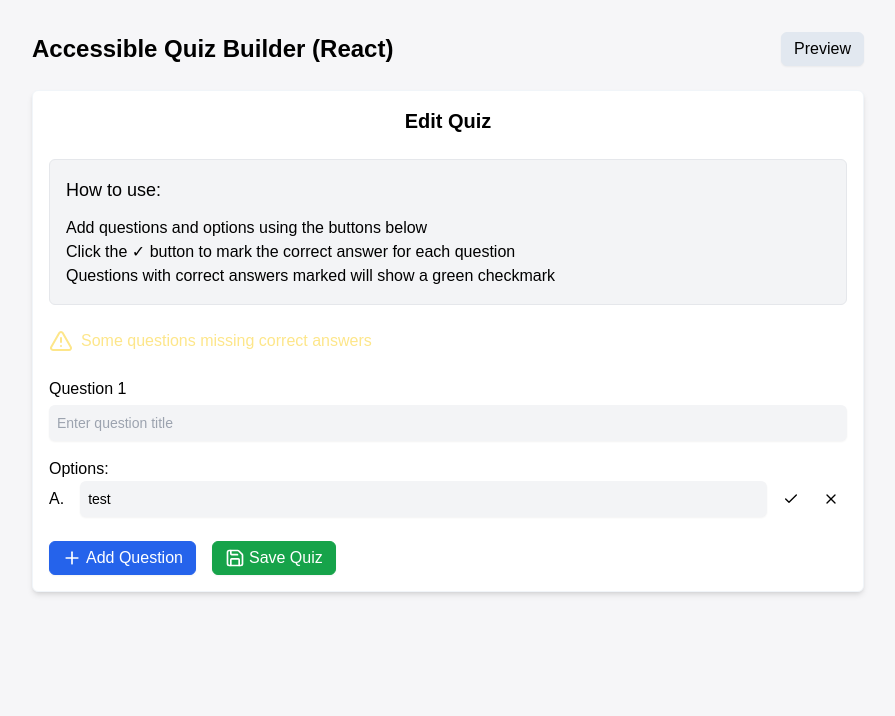
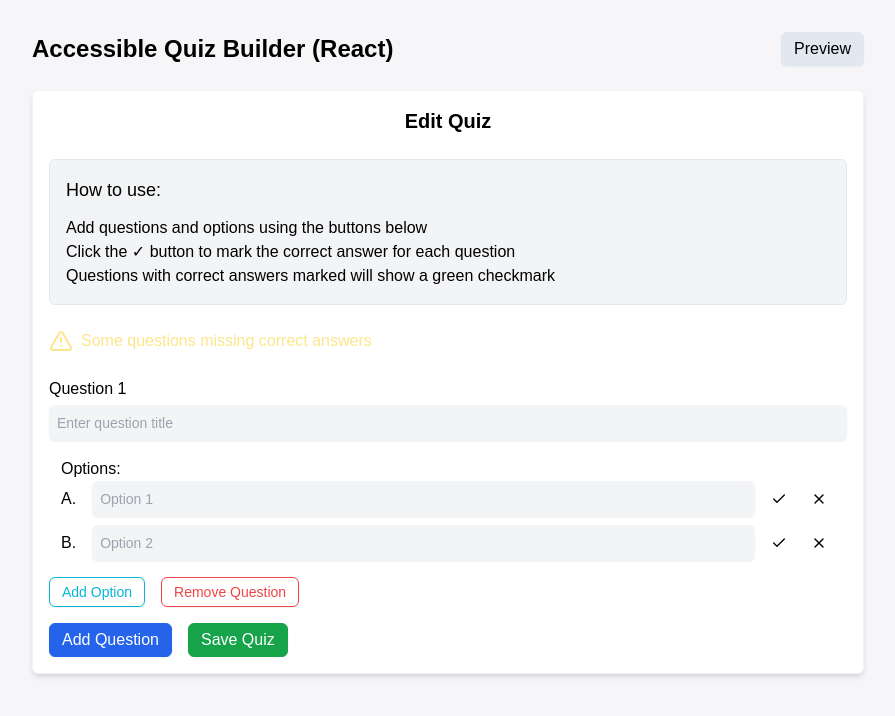
Before and after one commit to Kgaogel09/quiz-builder, a React (Vite) app: page / in a window 1280 px wide. Both pictures are taken after a click on the button "Add Question". Shown: the top 716 px of the page, without its empty margins (192-1087 px from the left). Built offline with nearby package versions, Linux system fonts and the light colour scheme.

Commit message:
feat(Editor): enhance question editing with dynamic options and remove functionality

```diff
--- a/src/components/editor/Editor.tsx
+++ b/src/components/editor/Editor.tsx
@@ -58,10 +58,11 @@ export default function Editor({
             onSaveQuiz();
           }}
         >
+          {questions.map((question, index) => (
             <div className="flex mb-3">
               <div className="grow">
                 <div className="mb-4">
-                <h5 className="font-medium mb-1">Question 1</h5>
+                  <h5 className="font-medium mb-1">Question {index + 1}</h5>
                   <input
                     type="text"
                     name="questionTitle"
@@ -71,17 +72,21 @@ export default function Editor({
                     className="text-sm shadow-sm border-gray-100 bg-gray-100 block w-full rounded-md p-2"
                   />
                 </div>
-              <div>
+                <div className="px-3">
                   <h5 className="font-medium">Options:</h5>
+                  {question.options.map((option, optionIndex) => (
                     <div className="flex items-center mb-2 gap-2">
-                  <span className="mr-2">{String.fromCharCode(65 + 0)}.</span>
+                      <span className="mr-2">
+                        {String.fromCharCode(65 + optionIndex)}.
+                      </span>
                       <input
                         type="text"
                         name="questionOption"
                         id="questionOption"
-                    value={"test"}
+                        value={""}
                         onChange={() => {}}
                         className="text-sm shadow-sm border-gray-100 bg-gray-100 block w-full rounded-md p-2"
+                        placeholder={`Option ${optionIndex + 1}`}
                       />
                       <button className="inline-flex items-center justify-center rounded-md p-2 hover:bg-gray-100 transition">
                         <Check size={16} />
@@ -90,23 +95,37 @@ export default function Editor({
                         <X size={16} />
                       </button>
                     </div>
+                  ))}
+                </div>
+                <div className="flex gap-4 mt-4">
+                  <button
+                    type="button"
+                    className="text-cyan-500 flex items-center gap-1  text-sm font-medium  border border-cyan-500 px-3 py-1 rounded-md shadow-sm"
+                  >
+                    Add Option
+                  </button>
+                  <button
+                    type="submit"
+                    className="flex items-center gap-1 text-red-500 text-sm font-medium border border-red-500 px-3 py-1 rounded-md shadow-sm"
+                  >
+                    Remove Question
+                  </button>
                 </div>
               </div>
             </div>
+          ))}
           <div className="flex gap-4 mt-4">
             <button
               type="button"
               className="flex items-center gap-1 text-white text-base font-medium bg-blue-600 border border-blue-600 px-3 py-1 rounded-md shadow-sm"
               onClick={addQuestion}
             >
-              <Plus size={20} />
               Add Question
             </button>
             <button
               type="submit"
               className="flex items-center gap-1 text-white text-base font-medium bg-green-600 border border-green-600 px-3 py-1 rounded-md shadow-sm"
             >
-              <Save size={20} />
               Save Quiz
             </button>
           </div>
```
Lines whose indentation alone changed are shown as unchanged.
